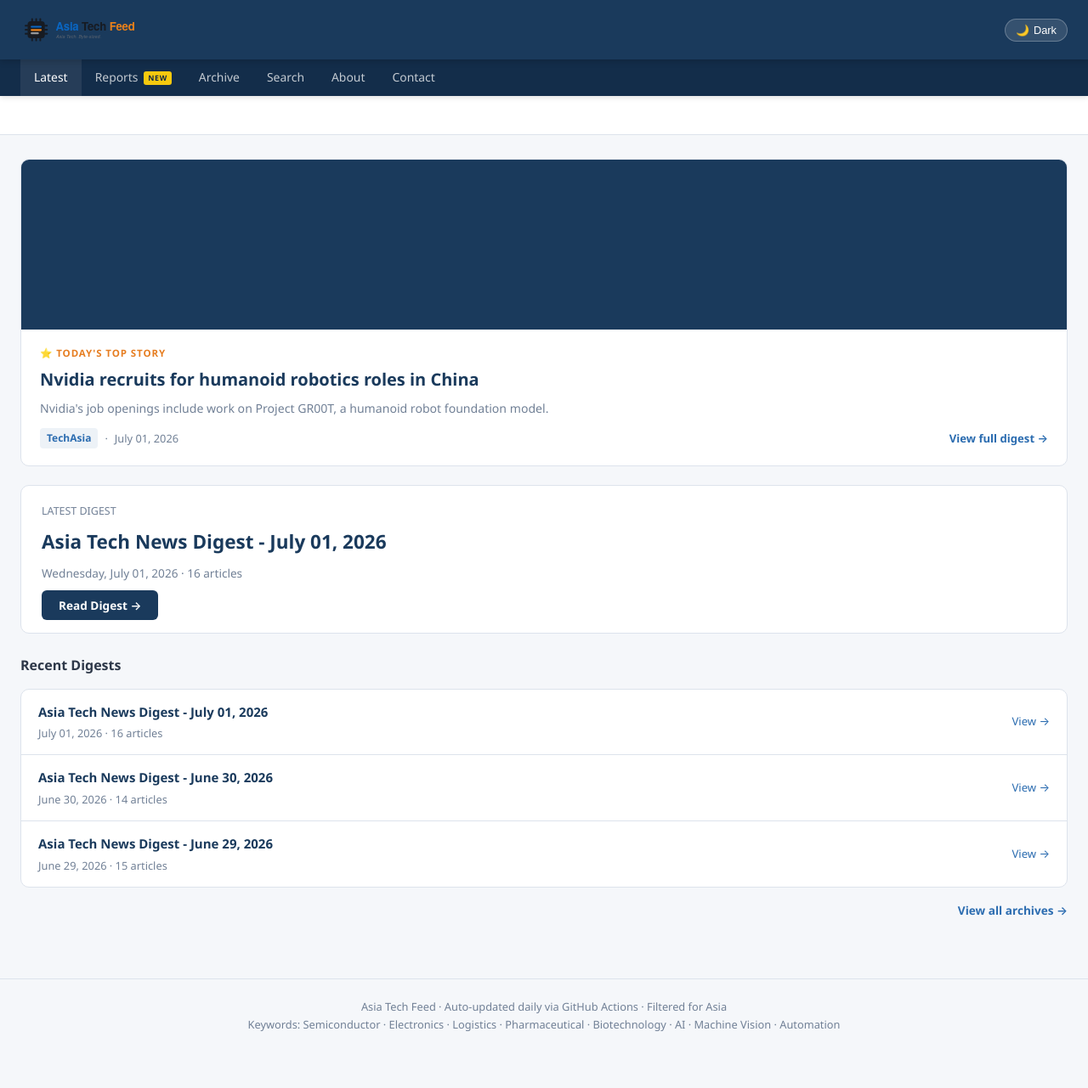
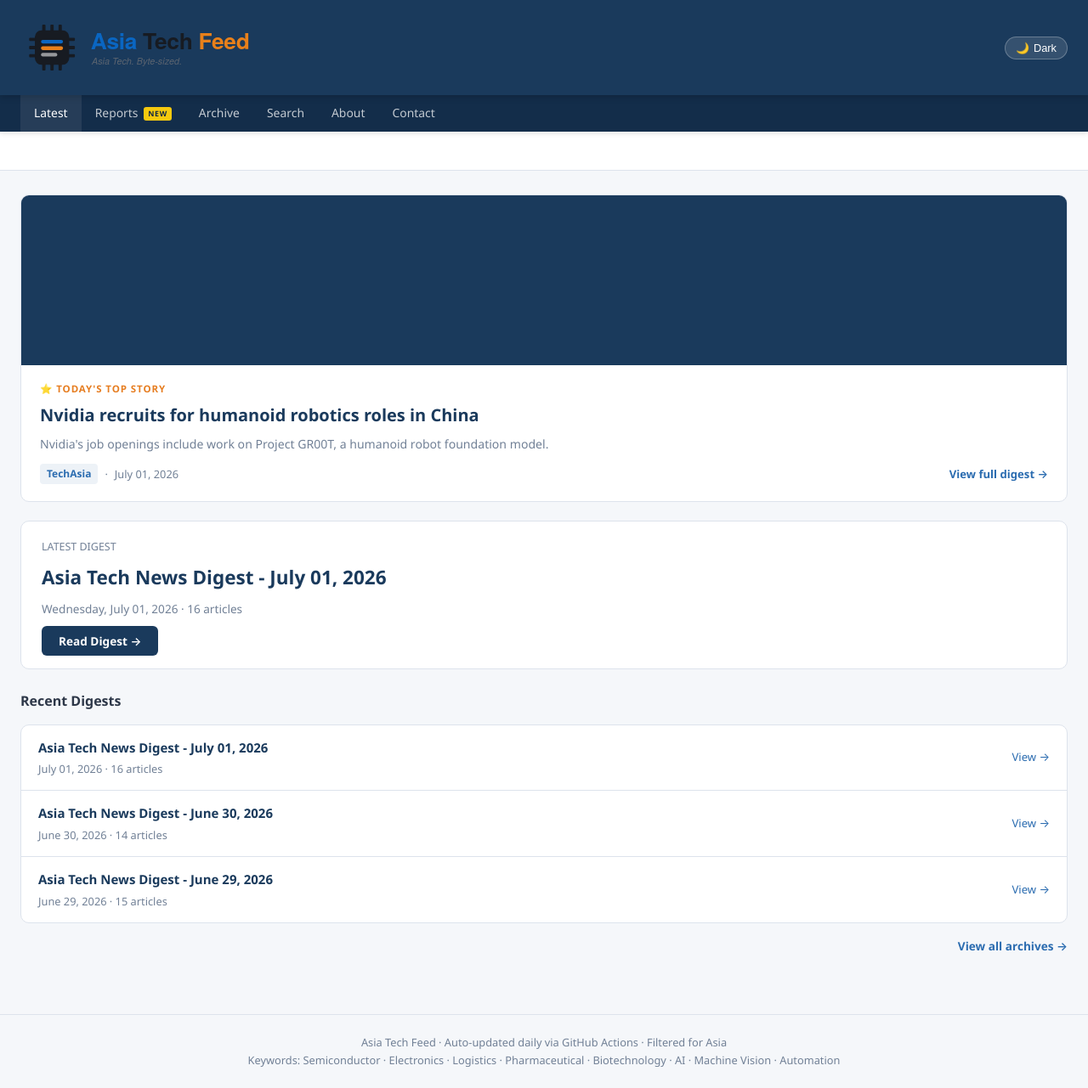
Before and after one commit to asiatechfeed/Asia-Tech-Feed, a Jekyll site: the page built from index.html, in a window 1280 px wide and 1281 px high. Shown: the whole window at 85% size. Built offline with Jekyll 4.4.1, drawn with Linux system fonts in a browser that asks for light colours; a script that is not in the unit is left out; the list of posts is cut into pages by our own code.

Commit message:
fix: double logo size across desktop and mobile

```diff
--- a/_layouts/default.html
+++ b/_layouts/default.html
@@ -5,7 +5,7 @@
   <meta name="viewport" content="width=device-width, initial-scale=1.0">
   <title>{% if page.title %}{{ page.title }} | {% endif %}{{ site.title }}</title>
   <meta name="description" content="{{ page.excerpt | default: site.description | strip_html | truncate: 160 }}">
-  <link rel="stylesheet" href="{{ '/assets/css/style.css' | relative_url }}?v=2">
+  <link rel="stylesheet" href="{{ '/assets/css/style.css' | relative_url }}?v=3">
   <style>
     .nav-new-badge {
       display: inline-block;
--- a/assets/css/style.css
+++ b/assets/css/style.css
@@ -75,7 +75,7 @@
   justify-content: space-between;
 }
 .site-title { text-decoration: none; display: flex; align-items: center; }
-.site-logo { height: 42px; width: auto; display: block; }
+.site-logo { height: 84px; width: auto; display: block; }
 .site-logo-dark { display: none; }
 html.dark .site-logo-light { display: none; }
 html.dark .site-logo-dark { display: block; }
@@ -549,7 +549,7 @@
     gap: 4px;
     padding: 12px 16px;
   }
-  .site-logo { height: 34px; }
+  .site-logo { height: 68px; }
   .header-meta { font-size: 0.9rem; }
 
   /* Nav: recalculate sticky offset; make links fill row */
@@ -678,7 +678,7 @@
 
 /* ── Small mobile (≤480px) ── */
 @media (max-width: 480px) {
-  .site-logo { height: 28px; }
+  .site-logo { height: 56px; }
   .summary-bar { grid-template-columns: 1fr 1fr; gap: 8px; }
   .stat-card .num { font-size: 1.2rem; }
   .stat-card .lbl { font-size: 0.72rem; }
```
